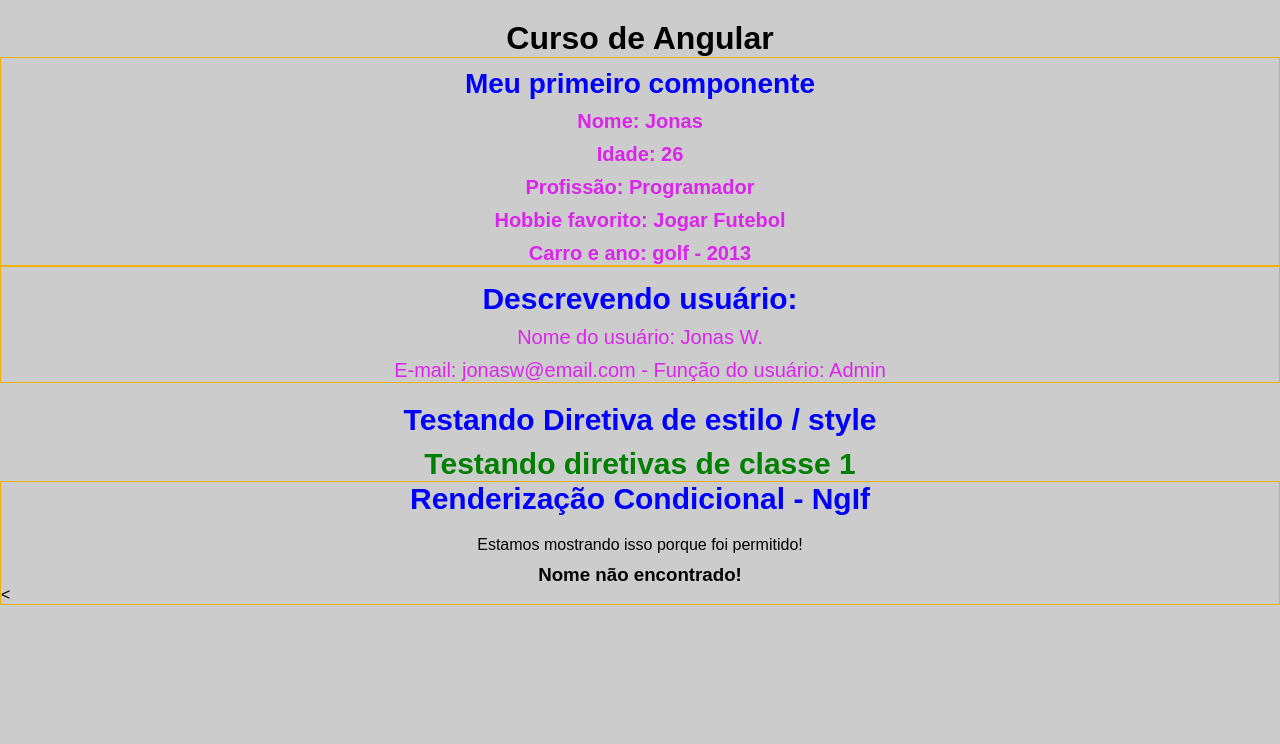
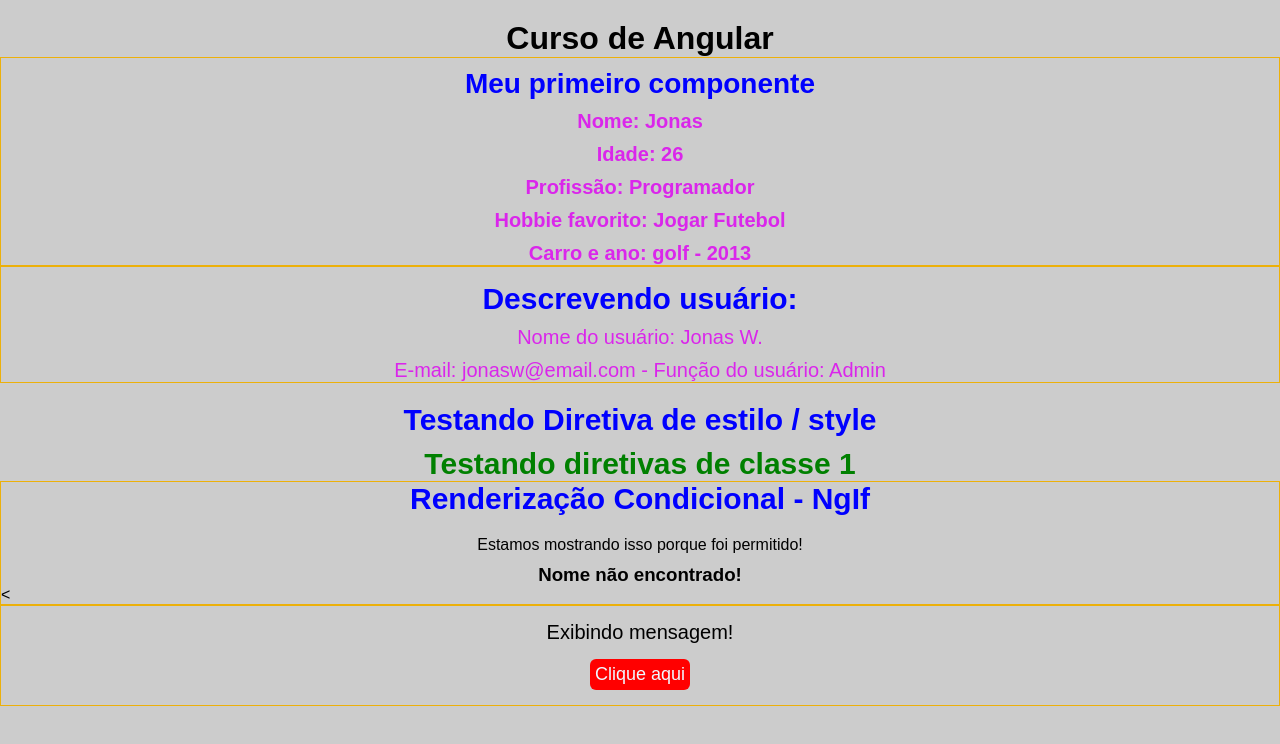
Before and after one commit to JonasWillian97/curso-angular, an Angular app: page / in a window 1280 px wide. Shown: the top 744 px of the page. Built offline with nearby package versions, Linux system fonts and the light colour scheme.

Commit message:
Trabalhando com Evento de click

```diff
--- a/src/app/app.component.html
+++ b/src/app/app.component.html
@@ -3,3 +3,4 @@
 <app-parent-data [name]="userName" [userData]="userData"></app-parent-data>
 <app-directives></app-directives>
 <app-if-render></app-if-render>
+<app-eventos></app-eventos>
--- a/src/app/app.module.ts
+++ b/src/app/app.module.ts
@@ -7,6 +7,7 @@
 import { ParentDataComponent } from './components/parent-data/parent-data.component';
 import { DirectivesComponent } from './components/directives/directives.component';
 import { IfRenderComponent } from './components/if-render/if-render.component';
+import { EventosComponent } from './components/eventos/eventos.component';
 
 
 @NgModule({
@@ -16,6 +17,7 @@
     ParentDataComponent,
     DirectivesComponent,
     IfRenderComponent,
+    EventosComponent,
   ],
   imports: [
     BrowserModule,
--- /dev/null
+++ b/src/app/components/eventos/eventos.component.css
@@ -0,0 +1,20 @@
+p{
+    text-align: center;
+    font-size: 20px;
+    margin: 15px;
+}
+
+button{
+    display: flex;
+    align-items: center;
+    justify-content: center;
+    margin: 0 auto;
+    background-color: red;
+    color: aliceblue;
+    padding: 5px;
+    border: none;
+    border-radius: 6px;
+    font-size: 18px;
+    margin-bottom: 15px;
+    cursor: pointer;
+}
--- /dev/null
+++ b/src/app/components/eventos/eventos.component.html
@@ -0,0 +1,4 @@
+<div class="class">
+<p *ngIf="show">Exibindo mensagem!</p>
+<button (click)="showMessage()">Clique aqui</button>
+</div>
--- /dev/null
+++ b/src/app/components/eventos/eventos.component.ts
@@ -0,0 +1,14 @@
+import { Component } from '@angular/core';
+
+@Component({
+  selector: 'app-eventos',
+  templateUrl: './eventos.component.html',
+  styleUrls: ['./eventos.component.css']
+})
+export class EventosComponent {
+  show: boolean = true;
+
+  showMessage(): void{
+    this.show = !this.show;
+  }
+}
```
Also changed, not shown: 1 other file (tests, documents, lock files or other folders).
